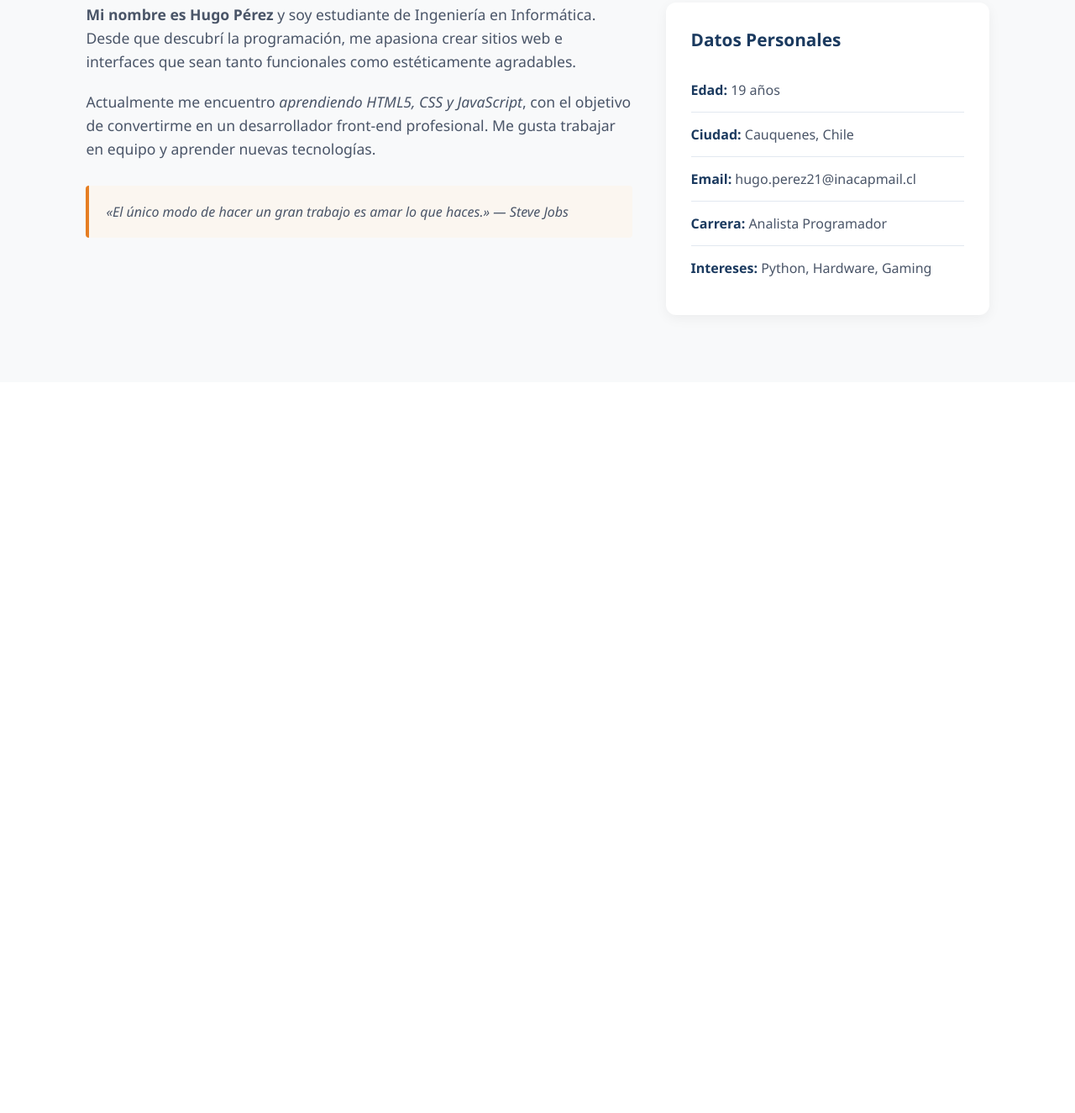
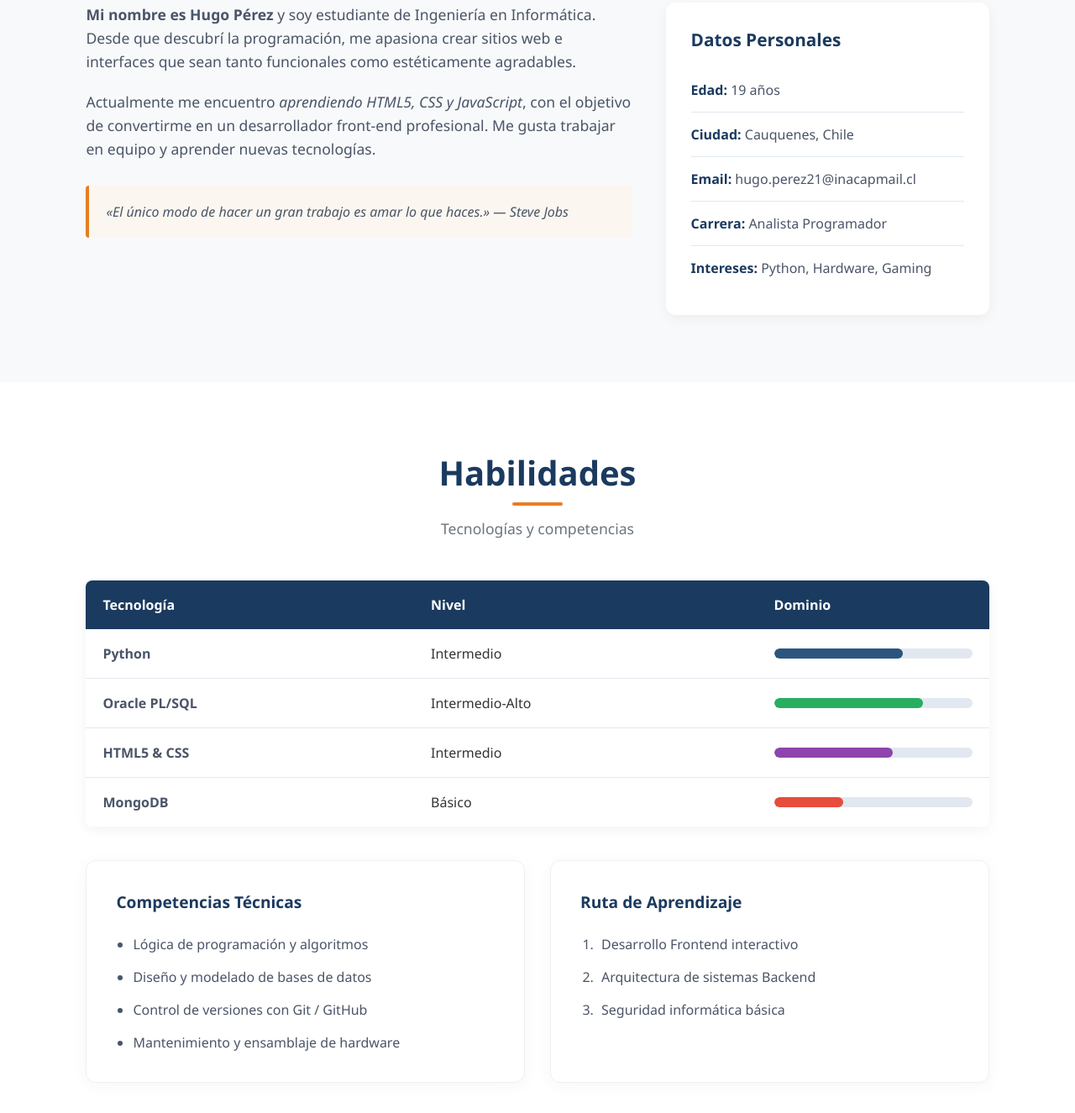
Before and after one commit to hugoaperezd-source/Eva_1_Front, a plain HTML site: page index.html in a window 1280 px wide. Shown: the part 840-2165 px from the top of the page at 84% size. Before the commit the page ends 1295 px from the top, so only its background shows below. Drawn offline with Linux system fonts and the light colour scheme.

Commit message:
feat 3 : habilidades y tabla

```diff
--- a/index.html
+++ b/index.html
@@ -66,6 +66,86 @@
         </aside>
     </div>
 </section>
+<section id="habilidades" class="habilidades">
+    <div class="seccion-header">
+        <h2>Habilidades</h2>
+        <p>Tecnologías y competencias</p>
+    </div>
+
+    <div class="tabla-contenedor">
+        <table class="tabla-habilidades">
+            <thead>
+                <tr>
+                    <th>Tecnología</th>
+                    <th>Nivel</th>
+                    <th>Dominio</th>
+                </tr>
+            </thead>
+            <tbody>
+                <tr>
+                    <td>Python</td>
+                    <td>Intermedio</td>
+                    <td>
+                        <div class="barra-fondo">
+                            <div class="barra-progreso progreso-Python"></div>
+                        </div>
+                    </td>
+                </tr>
+                <tr>
+                    <td>Oracle PL/SQL</td>
+                    <td>Intermedio-Alto</td>
+                    <td>
+                        <div class="barra-fondo">
+                            <div class="barra-progreso progreso-SQL" ></div>
+                        </div>
+                    </td>
+                </tr>
+                <tr>
+                </tr>
+                <tr>
+                    <td>HTML5 & CSS</td>
+                    <td>Intermedio</td>
+                    <td>
+                        <div class="barra-fondo">
+                            <div class="barra-progreso progreso-HTML-CSS"></div>
+                        </div>
+                    </td>
+                </tr>
+                <tr>
+                    <td>MongoDB</td>
+                    <td>Básico</td>
+                    <td>
+                        <div class="barra-fondo">
+                           <div class="barra-progreso progreso-mongo"></div>
+                        </div>
+                    </td>
+                </tr>
+            </tbody>
+        </table>
+    </div>
+
+    <div class="listas-contenedor">
+        <div class="card-lista">
+            <h3>Competencias Técnicas</h3>
+            <ul>
+                <li>Lógica de programación y algoritmos</li>
+                <li>Diseño y modelado de bases de datos</li>
+                <li>Control de versiones con Git / GitHub</li>
+                <li>Mantenimiento y ensamblaje de hardware</li>
+            </ul>
+        </div>
+
+        <div class="card-lista">
+            <h3>Ruta de Aprendizaje</h3>
+            <ol>
+                <li>Desarrollo Frontend interactivo</li>
+                <li>Arquitectura de sistemas Backend</li>
+                <li>Seguridad informática básica</li>
+            </ol>
+        </div>
+    </div>
+</section>
+
     </main>
 
 </body>
--- a/style.css
+++ b/style.css
@@ -229,3 +229,137 @@ nav a:hover {
         width: 100%;
     }
 }
+
+/* =========================================
+   SECCIÓN HABILIDADES (COMMIT 3)
+========================================= */
+.habilidades {
+    padding: 80px 8%;
+    background-color: #ffffff;
+    color: #333;
+}
+
+
+.tabla-contenedor {
+    width: 100%;
+    overflow-x: auto;
+    margin-bottom: 40px;
+    border-radius: 8px;
+    box-shadow: 0 4px 15px rgba(0,0,0,0.05);
+}
+
+.tabla-habilidades {
+    width: 100%;
+    border-collapse: collapse;
+    background-color: #ffffff;
+}
+
+.tabla-habilidades th,
+.tabla-habilidades td {
+    padding: 18px 20px;
+    text-align: left;
+}
+
+.tabla-habilidades th {
+    background-color: #1b3a5f;
+    color: #ffffff;
+    font-weight: 600;
+}
+
+.tabla-habilidades tr {
+    border-bottom: 1px solid #e2e8f0;
+}
+
+.tabla-habilidades tr:last-child {
+    border-bottom: none;
+}
+
+.tabla-habilidades td:first-child {
+    font-weight: 600;
+    color: #4a5568;
+}
+
+
+.barra-fondo {
+    width: 100%;
+    max-width: 250px;
+    height: 12px;
+    background-color: #e2e8f0;
+    border-radius: 10px;
+    overflow: hidden;
+}
+
+.barra-progreso {
+    height: 100%;
+    border-radius: 10px;
+    transition: width 1s ease-in-out;
+}
+
+.progreso-mongo {
+    width: 35%;
+    background-color: #e74c3c;
+}
+
+.progreso-HTML-CSS {
+    width: 60%;
+    background-color: #8e44ad;
+}
+
+.progreso-Python{
+    width: 65%;
+     background-color: #2b547e
+}
+
+.progreso-SQL{
+    width: 75%;
+    background-color: #27ae60
+}
+
+.listas-contenedor {
+    display: flex;
+    gap: 30px;
+    justify-content: space-between;
+}
+
+.card-lista {
+    flex: 1;
+    background-color: #ffffff;
+    padding: 35px;
+    border-radius: 12px;
+    border: 1px solid #f0f0f0;
+    box-shadow: 0 4px 20px rgba(0,0,0,0.04);
+}
+
+.card-lista h3 {
+    color: #1b3a5f;
+    font-size: 1.2rem;
+    margin-bottom: 25px;
+}
+
+
+.card-lista ul,
+.card-lista ol {
+    padding-left: 20px;
+    color: #4a5568;
+}
+
+.card-lista li {
+    margin-bottom: 15px;
+    line-height: 1.5;
+}
+
+.card-lista li:last-child {
+    margin-bottom: 0;
+}
+
+
+.card-lista ol li {
+    padding-left: 5px;
+}
+
+/* Diseño Responsive para móviles */
+@media (max-width: 768px) {
+    .listas-contenedor {
+        flex-direction: column;
+    }
+}
```
